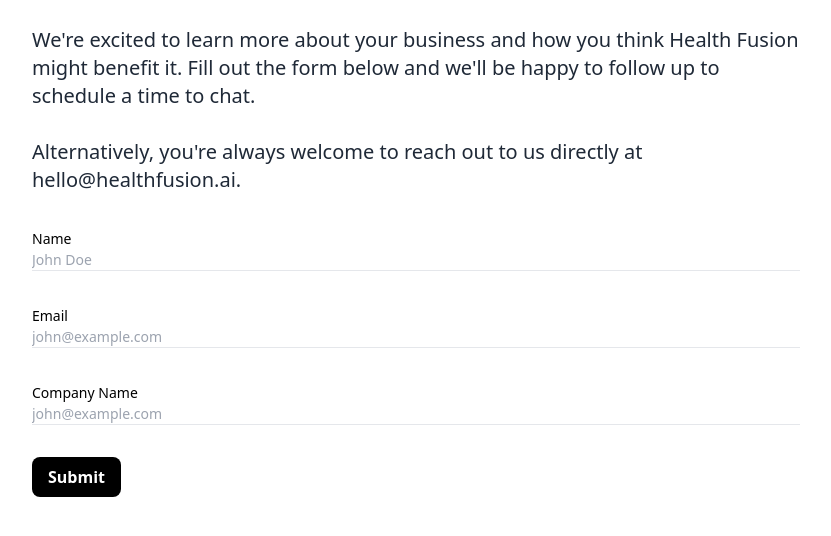
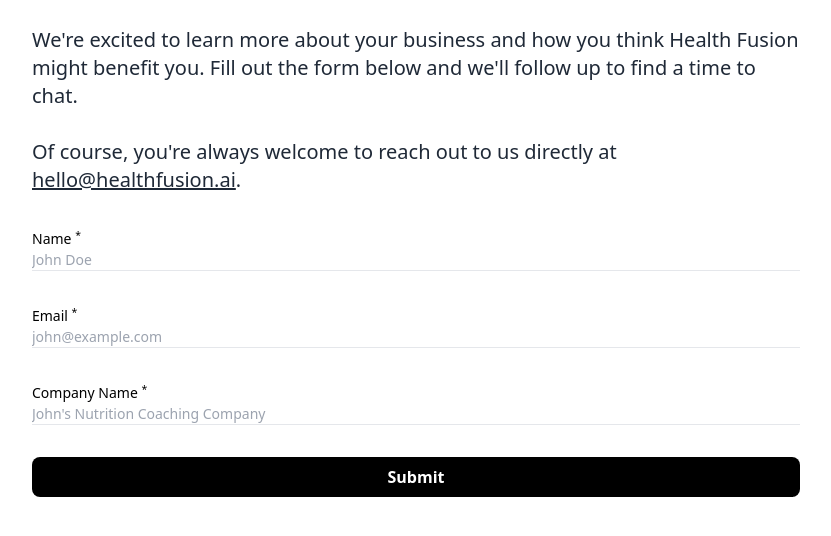
Before and after one commit to conraddecker/healthfusion-website, a plain HTML site: page interested/index.html in a window 1280 px wide. Shown: the part 78-614 px from the top of the page, without its empty margins (224-1055 px from the left). Drawn offline with nearby package versions, Linux system fonts and the light colour scheme.

Commit message:
Update form

```diff
--- a/interested/index.html
+++ b/interested/index.html
@@ -33,45 +33,63 @@
       <h1 class="mt-8 text-gray-800 text-2xl sm:text-2xl md:text-4xl lg:text-4xl text-center">Thank you for your interest!</h1>
 
       <p class="mt-8 text-gray-800 text-md sm:text-xl font-light">
-        We're excited to learn more about your business and how you think Health Fusion might benefit it. Fill out the form below and we'll be happy to follow up to schedule a time to chat.
+        We're excited to learn more about your business and how you think Health
+        Fusion might benefit you. Fill out the form below and we'll follow up to
+        find a time to chat.
         <br />
         <br />
-        Alternatively, you're always welcome to reach out to us directly at hello@healthfusion.ai.
+        Of course, you're always welcome to reach out to us directly at
+        <a href="mailto:hello@healthfusion.ai" class="underline">hello@healthfusion.ai</a>.
       </p>
 
       <form action="https://formspree.io/f/xrbzjroz" method="POST">
         <div class="space-y-8 mt-8">
           <div class="flex space-x-8">
             <div class="w-full">
-              <label class="text-sm custom-answer-text-color">
-                Name
-                <sup class="text-red-700 mix-blend-screen">*</sup>
+              <label class="text-sm">
+                Name <sup class="text-black">*</sup>
               </label>
-              <input type="text" name="first_name" class="block w-full px-0 border-0 border-b focus:ring-0 sm:text-sm bg-transparent autofill:bg-red-400 custom-answer-text-color-as-border-color custom-answer-text-color custom-placeholder-answer-text-color" placeholder="John Doe">
+              <input
+                type="text"
+                name="First Name"
+                placeholder="John Doe"
+                class="block w-full px-0 border-0 border-b focus:ring-0 focus:outline-transparent sm:text-sm bg-transparent"
+                required
+                >
             </div>
           </div>
 
           <div class="block sm:flex sm:space-x-6">
             <div class="w-full">
-              <label for="" class="text-sm custom-answer-text-color">
-                Email
-                <sup class="text-red-700 mix-blend-screen">*</sup>
+              <label class="text-sm">
+                Email <sup class="text-black">*</sup>
               </label>
-              <input type="email" name="email" class="block w-full px-0 border-0 border-b focus:ring-0 sm:text-sm bg-transparent custom-answer-text-color-as-border-color custom-answer-text-color custom-placeholder-answer-text-color" placeholder="john@example.com">
+              <input
+                type="email"
+                name="Email"
+                placeholder="john@example.com"
+                class="block w-full px-0 border-0 border-b focus:ring-0 focus:outline-transparent sm:text-sm bg-transparent"
+                required
+                >
             </div>
           </div>
 
           <div class="block sm:flex sm:space-x-6">
             <div class="w-full">
-              <label for="" class="text-sm custom-answer-text-color">
-                Company Name
-                <sup class="text-red-700 mix-blend-screen">*</sup>
+              <label class="text-sm">
+                Company Name <sup class="text-black">*</sup>
               </label>
-              <input type="text" name="company_name" class="block w-full px-0 border-0 border-b focus:ring-0 sm:text-sm bg-transparent custom-answer-text-color-as-border-color custom-answer-text-color custom-placeholder-answer-text-color" placeholder="john@example.com">
+              <input
+                type="text"
+                name="Company Name"
+                placeholder="John's Nutrition Coaching Company"
+                class="block w-full px-0 border-0 border-b focus:ring-0 focus:outline-transparent sm:text-sm bg-transparent"
+                required
+                >
             </div>
           </div>
 
-          <input type="submit" value="Submit" class="mt-8 bg-black text-white font-bold py-2 px-4 rounded-lg">
+          <input type="submit" value="Submit" class="mt-8 bg-black text-white font-bold py-2 px-4 rounded-lg w-full">
         </div>
       </form>
     </div>
```
